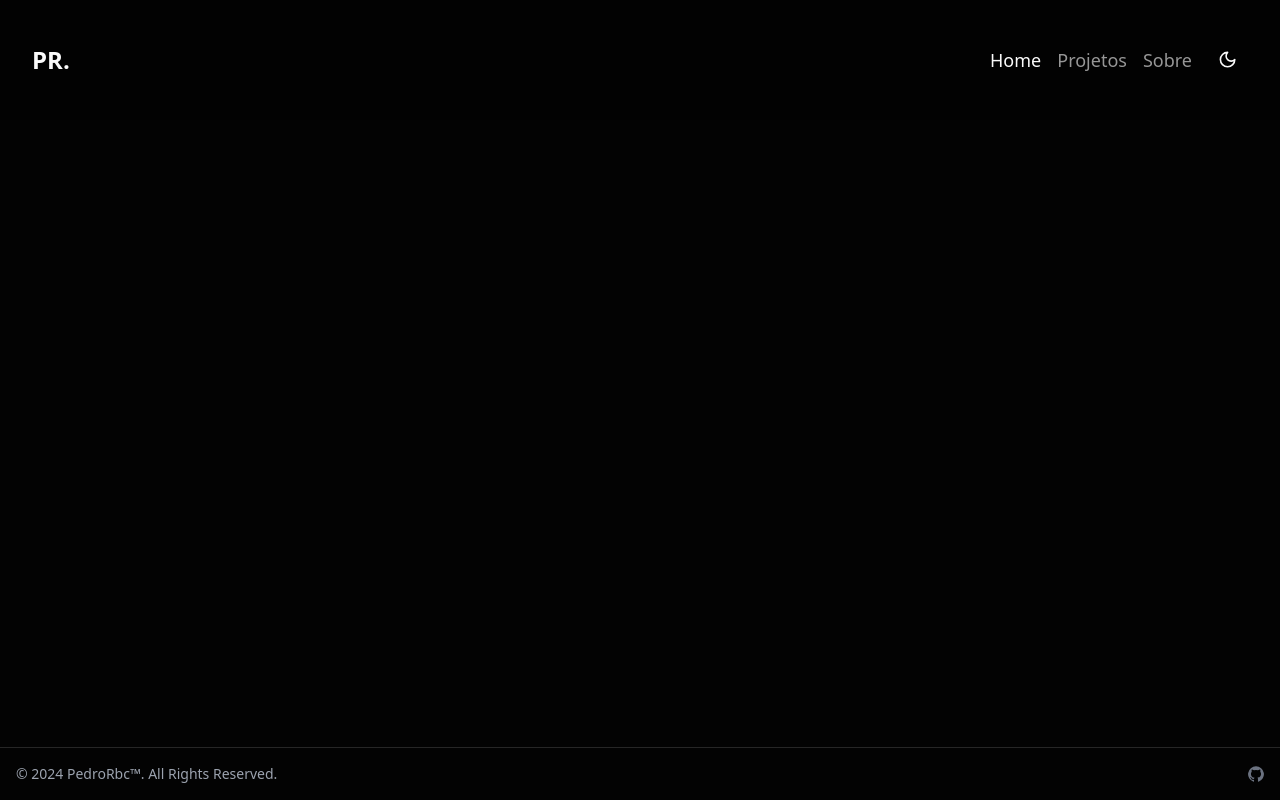
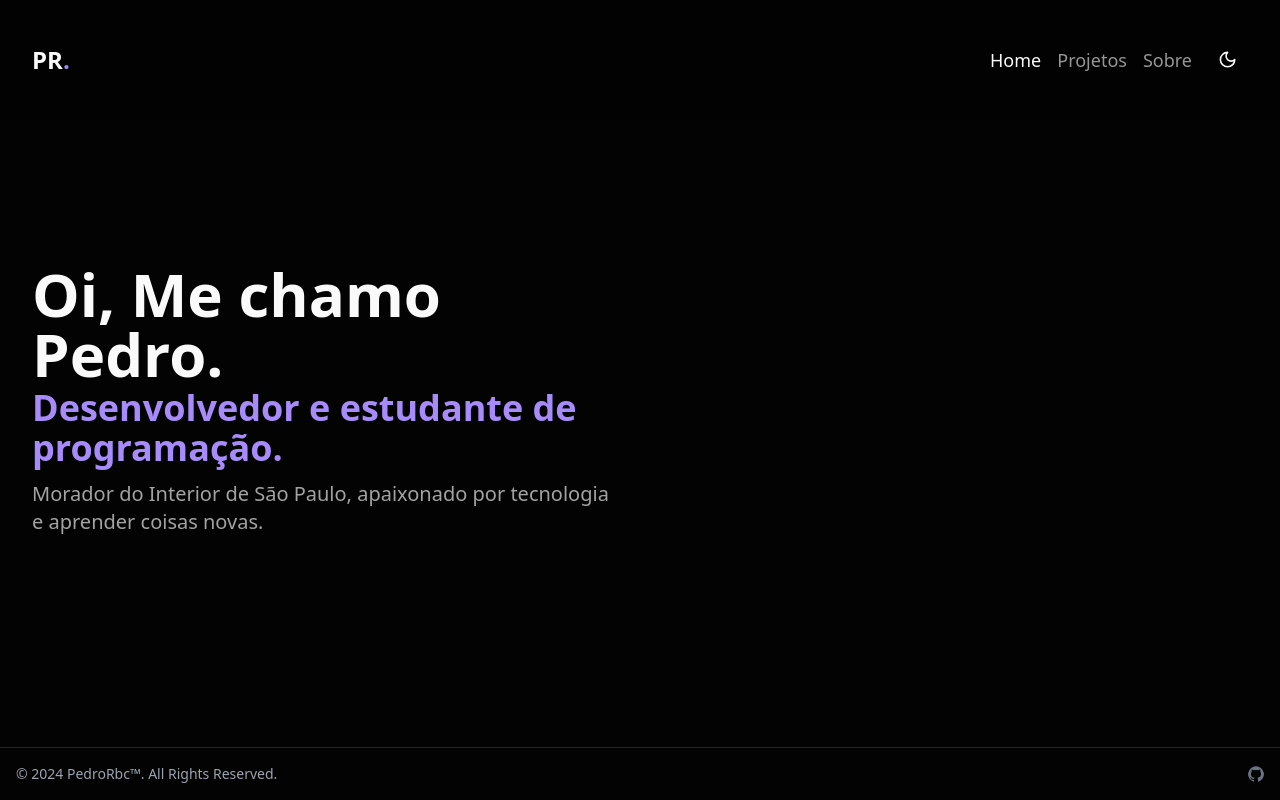
Before and after one commit to PedroRBC/portifolio, a Next.js app: page / in a window 1280 px wide. Built offline with nearby package versions, Linux system fonts and the light colour scheme.

Commit message:
feat: Create home Page

```diff
--- a/src/app/page.tsx
+++ b/src/app/page.tsx
@@ -1,5 +1,23 @@
-import Image from "next/image";
-
 export default function Home() {
-  return <main className="flex flex-1"></main>;
+  return (
+    <main className="container flex-1 flex items-center">
+      <section className="my-14 md:my-10 flex items-center justify-between">
+        <div className="w-[37rem]">
+          <h1 className="text-4xl md:text-6xl font-bold whitespace-break-spaces">
+            Oi, Me chamo
+            {"\nPedro."}
+          </h1>
+          <h2 className="text-violet-600 dark:text-violet-400 md:text-4xl my-1 font-semibold text-2xl">
+            Desenvolvedor e estudante de programação.
+          </h2>
+          <p className="text-muted-foreground mt-3 md:text-xl text-base">
+            Morador do Interior de São Paulo, apaixonado por tecnologia e
+            aprender coisas novas.
+          </p>
+          <div className="mt-5 flex gap-5"></div>
+        </div>
+        <div />
+      </section>
+    </main>
+  );
 }
--- a/src/components/footer.tsx
+++ b/src/components/footer.tsx
@@ -1,6 +1,6 @@
 export default function Footer() {
   return (
-    <footer className="border-t border-muted">
+    <footer className="border-t border-muted mt-12">
       <div className="mx-auto w-full max-w-screen-xl p-4">
         <div className="sm:flex sm:items-center sm:justify-between">
           <span className="text-sm text-gray-500 sm:text-center dark:text-gray-400">
--- a/src/components/header.tsx
+++ b/src/components/header.tsx
@@ -28,7 +28,7 @@ export default function Header() {
           <Link href="/">
             <p className="text-2xl font-bold md:inline-block">
               PR
-              <span className="text-primary">.</span>
+              <span className="text-violet-600 dark:text-violet-400">.</span>
             </p>
           </Link>
           <div className="flex gap-4 items-center text-lg font-medium">
```
